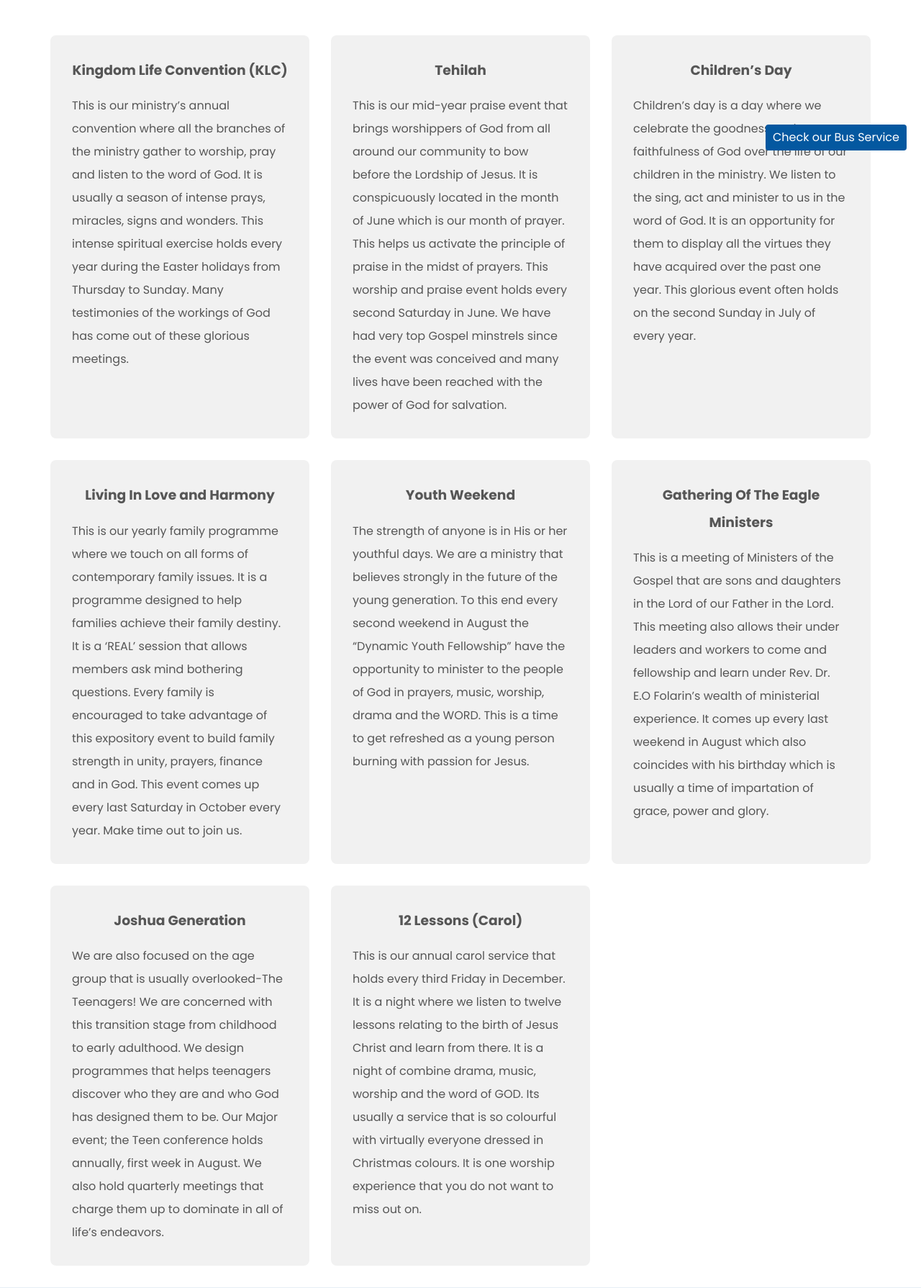
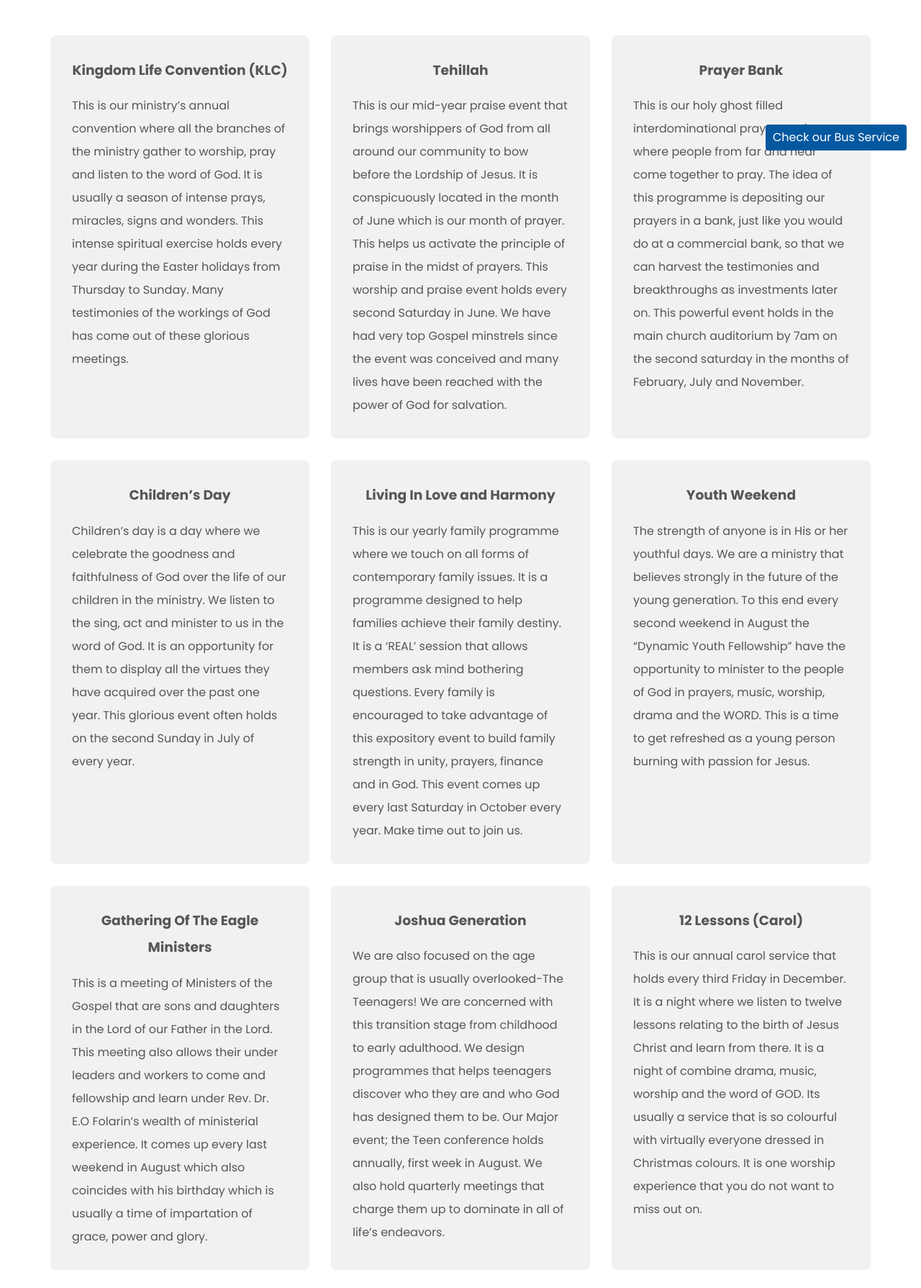
Before and after one commit to NARUDESIGNS/DCA, a PHP site: page /pages/events.html in a window 1280 px wide. Shown: the part 571-2360 px from the top of the page at 72% size. Run offline with PHP 8.4, Linux system fonts and the light colour scheme.

Commit message:
prayer bank

```diff
--- a/index.html
+++ b/index.html
@@ -340,11 +340,11 @@
                         <h4 class="church-main-details__title">EVENTS</h4>
                         <li class="events__title"><a href="./pages/events.html#childrens-day">Children's Day</a></li>
                         <li class="events__title"><a href="./pages/events.html#youth-weekend">Youth Weekend</a></li>
-                        <li class="events__title"><a href="./pages/events.html#tehilah">Tehilah</a></li>
+                        <li class="events__title"><a href="./pages/events.html#Tehillah">Tehillah</a></li>
                         <li class="events__title"><a href="./pages/events.html#12lessons">12 Lessons (Carol)</a></li>
                         <li class="events__title"><a href="./pages/events.html#klc">Kingdom Life Convention</a></li>
-                        <li class="events__title"><a href="./pages/events.html#living-in-love">Living in Love and
-                                Harmony</a></li>
+                        <li class="events__title"><a href="./pages/events.html#living-in-love">Living in Love and Harmony</a></li>
+                        <li class="events__title"><a href="./pages/events.html#prayer-bank">Prayer Bank</a></li>
                     </ul>
                 </div>
 
--- a/pages/about/camp-service.html
+++ b/pages/about/camp-service.html
@@ -166,10 +166,11 @@
                     <h4 class="church-main-details__title">EVENTS</h4>
                     <li class="events__title"><a href="../events.html#childrens-day">Children's Day</a></li>
                     <li class="events__title"><a href="../events.html#youth-weekend">Youth Weekend</a></li>
-                    <li class="events__title"><a href="../events.html#tehilah">Tehilah</a></li>
+                    <li class="events__title"><a href="../events.html#Tehillah">Tehillah</a></li>
                     <li class="events__title"><a href="../events.html#12lessons">12 Lessons (Carol)</a></li>
                     <li class="events__title"><a href="../events.html#klc">Kingdom Life Convention</a></li>
-                    <li class="events__title"><a href="../events.html#living-in-love">Living in Love and Harmony</a>
+                    <li class="events__title"><a href="../events.html#living-in-love">Living in Love and Harmony</a></li>
+                    <li class="events__title"><a href="../events.html#prayer-bank">Prayer Bank</a></li>
                     </li>
                 </ul>
             </div>
--- a/pages/about/departments.html
+++ b/pages/about/departments.html
@@ -269,10 +269,11 @@
                     <h4 class="church-main-details__title">EVENTS</h4>
                     <li class="events__title"><a href="../events.html#childrens-day">Children's Day</a></li>
                     <li class="events__title"><a href="../events.html#youth-weekend">Youth Weekend</a></li>
-                    <li class="events__title"><a href="../events.html#tehilah">Tehilah</a></li>
+                    <li class="events__title"><a href="../events.html#Tehillah">Tehillah</a></li>
                     <li class="events__title"><a href="../events.html#12lessons">12 Lessons (Carol)</a></li>
                     <li class="events__title"><a href="../events.html#klc">Kingdom Life Convention</a></li>
-                    <li class="events__title"><a href="../events.html#living-in-love">Living in Love and Harmony</a>
+                    <li class="events__title"><a href="../events.html#living-in-love">Living in Love and Harmony</a></li>
+                    <li class="events__title"><a href="../events.html#prayer-bank">Prayer Bank</a></li>
                     </li>
                 </ul>
             </div>
--- a/pages/about/pastorate.html
+++ b/pages/about/pastorate.html
@@ -269,10 +269,11 @@
                     <h4 class="church-main-details__title">EVENTS</h4>
                     <li class="events__title"><a href="../events.html#childrens-day">Children's Day</a></li>
                     <li class="events__title"><a href="../events.html#youth-weekend">Youth Weekend</a></li>
-                    <li class="events__title"><a href="../events.html#tehilah">Tehilah</a></li>
+                    <li class="events__title"><a href="../events.html#Tehillah">Tehillah</a></li>
                     <li class="events__title"><a href="../events.html#12lessons">12 Lessons (Carol)</a></li>
                     <li class="events__title"><a href="../events.html#klc">Kingdom Life Convention</a></li>
-                    <li class="events__title"><a href="../events.html#living-in-love">Living in Love and Harmony</a>
+                    <li class="events__title"><a href="../events.html#living-in-love">Living in Love and Harmony</a></li>
+                    <li class="events__title"><a href="../events.html#prayer-bank">Prayer Bank</a></li>
                     </li>
                 </ul>
             </div>
--- a/pages/bus-service.css
+++ b/pages/bus-service.css
@@ -14,7 +14,7 @@
   position: relative;
   color: white;
   display: flex;
-  align-items: center;
+  align-items: flex-end;
   justify-content: center;
   margin-bottom: var(--spacing-md);
 }
--- a/pages/bus-service.html
+++ b/pages/bus-service.html
@@ -142,10 +142,11 @@
                     <h4 class="church-main-details__title">EVENTS</h4>
                     <li class="events__title"><a href="./events.html#childrens-day">Children's Day</a></li>
                     <li class="events__title"><a href="./events.html#youth-weekend">Youth Weekend</a></li>
-                    <li class="events__title"><a href="./events.html#tehilah">Tehilah</a></li>
+                    <li class="events__title"><a href="./events.html#Tehillah">Tehillah</a></li>
                     <li class="events__title"><a href="./events.html#12lessons">12 Lessons (Carol)</a></li>
                     <li class="events__title"><a href="./events.html#klc">Kingdom Life Convention</a></li>
                     <li class="events__title"><a href="./events.html#living-in-love">Living in Love and Harmony</a></li>
+                    <li class="events__title"><a href="./events.html#prayer-bank">Prayer Bank</a></li>
                 </ul>
             </div>
 
--- a/pages/events.html
+++ b/pages/events.html
@@ -88,14 +88,24 @@
                     Easter holidays from Thursday to Sunday. Many testimonies of the workings of God has come out of
                     these glorious meetings.</p>
             </div>
-            <div class="events-details" id="tehilah">
-                <h3 class="events-details__title">Tehilah</h3>
+            <div class="events-details" id="Tehillah">
+                <h3 class="events-details__title">Tehillah</h3>
                 <p class="events-details__desc">This is our mid-year praise event that brings worshippers of God from
                     all around our community to bow before the Lordship of Jesus. It is conspicuously located in the
                     month of June which is our month of prayer. This helps us activate the principle of praise in the
                     midst of prayers. This worship and praise event holds every second Saturday in June. We have had
                     very top Gospel minstrels since the event was conceived and many lives have been reached with the
                     power of God for salvation.</p>
+            </div>
+            <div class="events-details">
+                <h3 class="events-details__title" id="12lessons">Prayer Bank</h3>
+                <p class="events-details__desc">
+                    This is our holy ghost filled interdominational prayer service where people from far and near come
+                    together to pray. The idea of this programme is depositing our prayers in a bank, just like you
+                    would do at a commercial bank, so that we can harvest the testimonies and breakthroughs as
+                    investments later on. This powerful event holds in the main church auditorium by 7am on the second
+                    saturday in the months of February, July and November.
+                </p>
             </div>
             <div class="events-details" id="childrens-day">
                 <h3 class="events-details__title">Children’s Day</h3>
@@ -203,10 +213,11 @@
                     <h4 class="church-main-details__title">EVENTS</h4>
                     <li class="events__title"><a href="#childrens-day">Children's Day</a></li>
                     <li class="events__title"><a href="#youth-weekend">Youth Weekend</a></li>
-                    <li class="events__title"><a href="#tehilah">Tehilah</a></li>
+                    <li class="events__title"><a href="#Tehillah">Tehillah</a></li>
                     <li class="events__title"><a href="#12lessons">12 Lessons (Carol)</a></li>
                     <li class="events__title"><a href="#klc">Kingdom Life Convention</a></li>
                     <li class="events__title"><a href="#living-in-love">Living in Love and Harmony</a></li>
+                    <li class="events__title"><a href="./events.html#prayer-bank">Prayer Bank</a></li>
                 </ul>
             </div>
 
--- a/pages/give.html
+++ b/pages/give.html
@@ -193,10 +193,11 @@
                     <h4 class="church-main-details__title">EVENTS</h4>
                     <li class="events__title"><a href="./events.html#childrens-day">Children's Day</a></li>
                     <li class="events__title"><a href="./events.html#youth-weekend">Youth Weekend</a></li>
-                    <li class="events__title"><a href="./events.html#tehilah">Tehilah</a></li>
+                    <li class="events__title"><a href="./events.html#Tehillah">Tehillah</a></li>
                     <li class="events__title"><a href="./events.html#12lessons">12 Lessons (Carol)</a></li>
                     <li class="events__title"><a href="./events.html#klc">Kingdom Life Convention</a></li>
                     <li class="events__title"><a href="./events.html#living-in-love">Living in Love and Harmony</a></li>
+                    <li class="events__title"><a href="./events.html#prayer-bank">Prayer Bank</a></li>
                 </ul>
             </div>
 
--- a/pages/sermons.html
+++ b/pages/sermons.html
@@ -141,10 +141,11 @@
                     <h4 class="church-main-details__title">EVENTS</h4>
                     <li class="events__title"><a href="./events.html#childrens-day">Children's Day</a></li>
                     <li class="events__title"><a href="./events.html#youth-weekend">Youth Weekend</a></li>
-                    <li class="events__title"><a href="./events.html#tehilah">Tehilah</a></li>
+                    <li class="events__title"><a href="./events.html#Tehillah">Tehillah</a></li>
                     <li class="events__title"><a href="./events.html#12lessons">12 Lessons (Carol)</a></li>
                     <li class="events__title"><a href="./events.html#klc">Kingdom Life Convention</a></li>
                     <li class="events__title"><a href="./events.html#living-in-love">Living in Love and Harmony</a></li>
+                    <li class="events__title"><a href="./events.html#prayer-bank">Prayer Bank</a></li>
                 </ul>
             </div>
 
```
Also changed, not shown: pages/about/church.html (+10 -8 lines).
